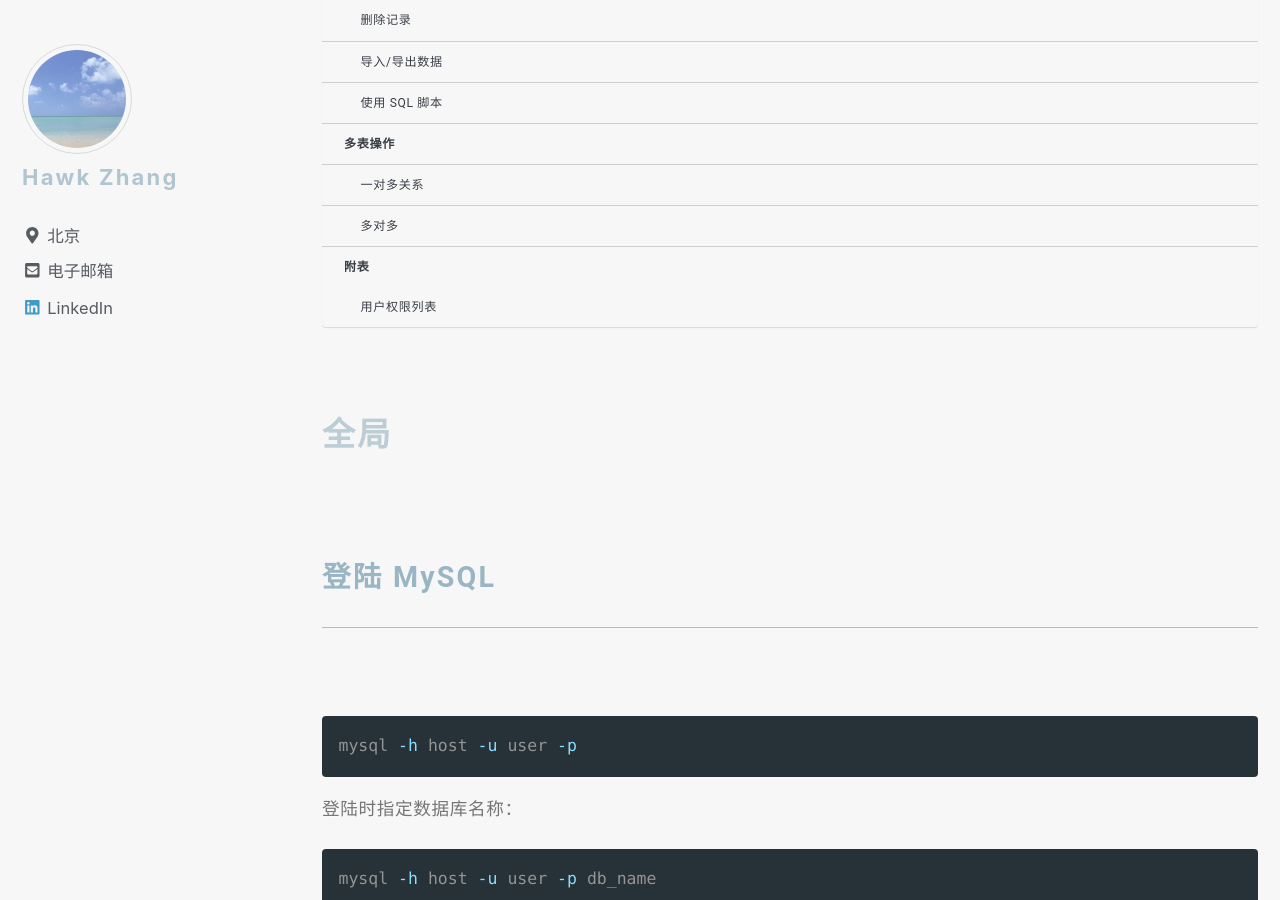
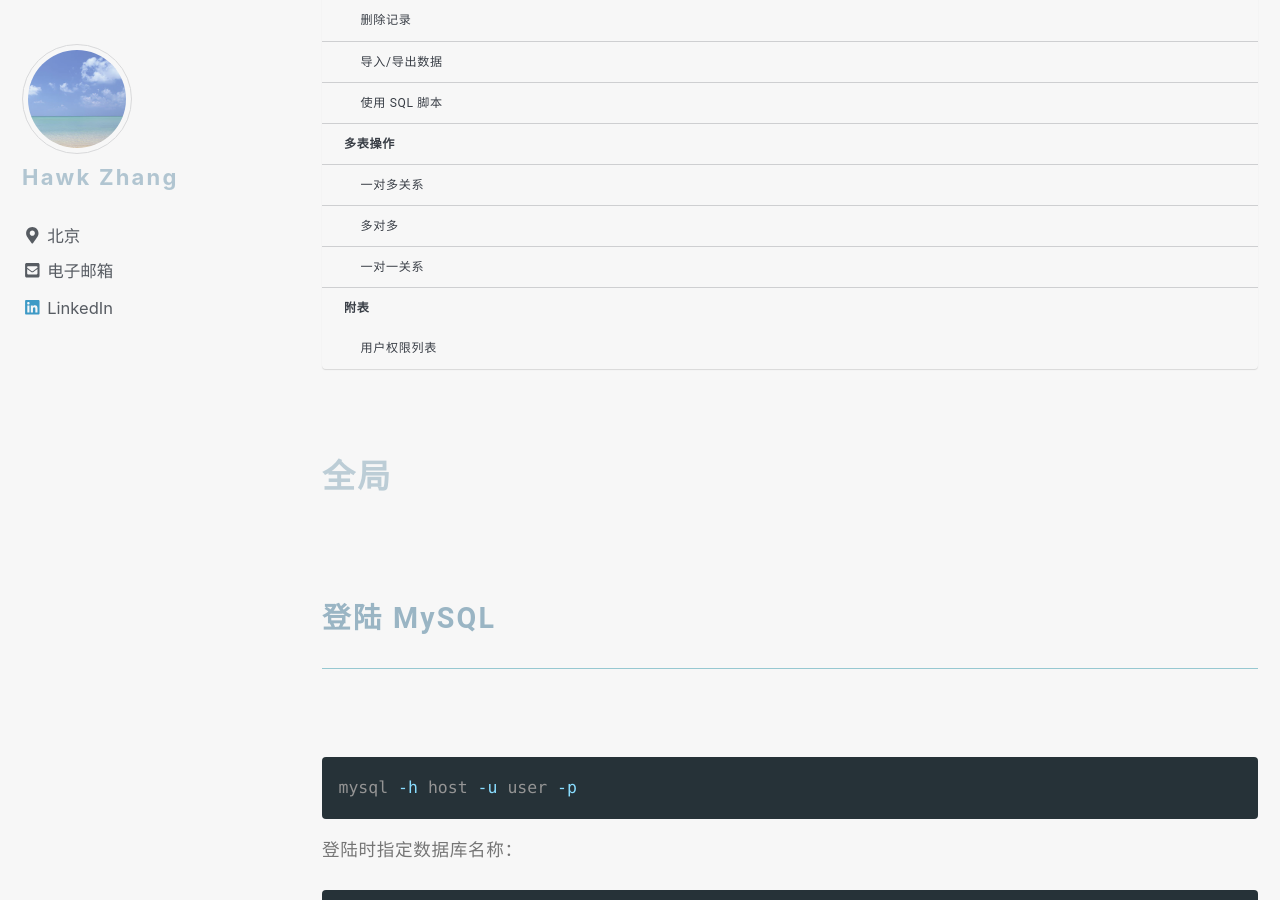
Before and after one commit to narru888/linotes_note, a Jekyll site: the page built from _posts/mysql/2016-04-02-statements.md, in a window 1280 px wide and 900 px high, scrolled down 1011 px. Built offline with Jekyll 4.4.1, drawn with Linux system fonts in a browser that asks for light colours; nearby versions of some CDN libraries; a script that is not in the unit is left out; some of the changed text lies outside the part shown.

Commit message:
update on 2018-10-17 09:34:01 CST

```diff
--- a/_posts/mysql/2016-04-02-statements.md
+++ b/_posts/mysql/2016-04-02-statements.md
@@ -1312,6 +1312,21 @@
 
 
 
+### 一对一关系
+
+假设有些产品有一些可选项，如照片、说明等。
+
+
+
+
+
+
+
+
+
+
+
+
 
 
 
```
